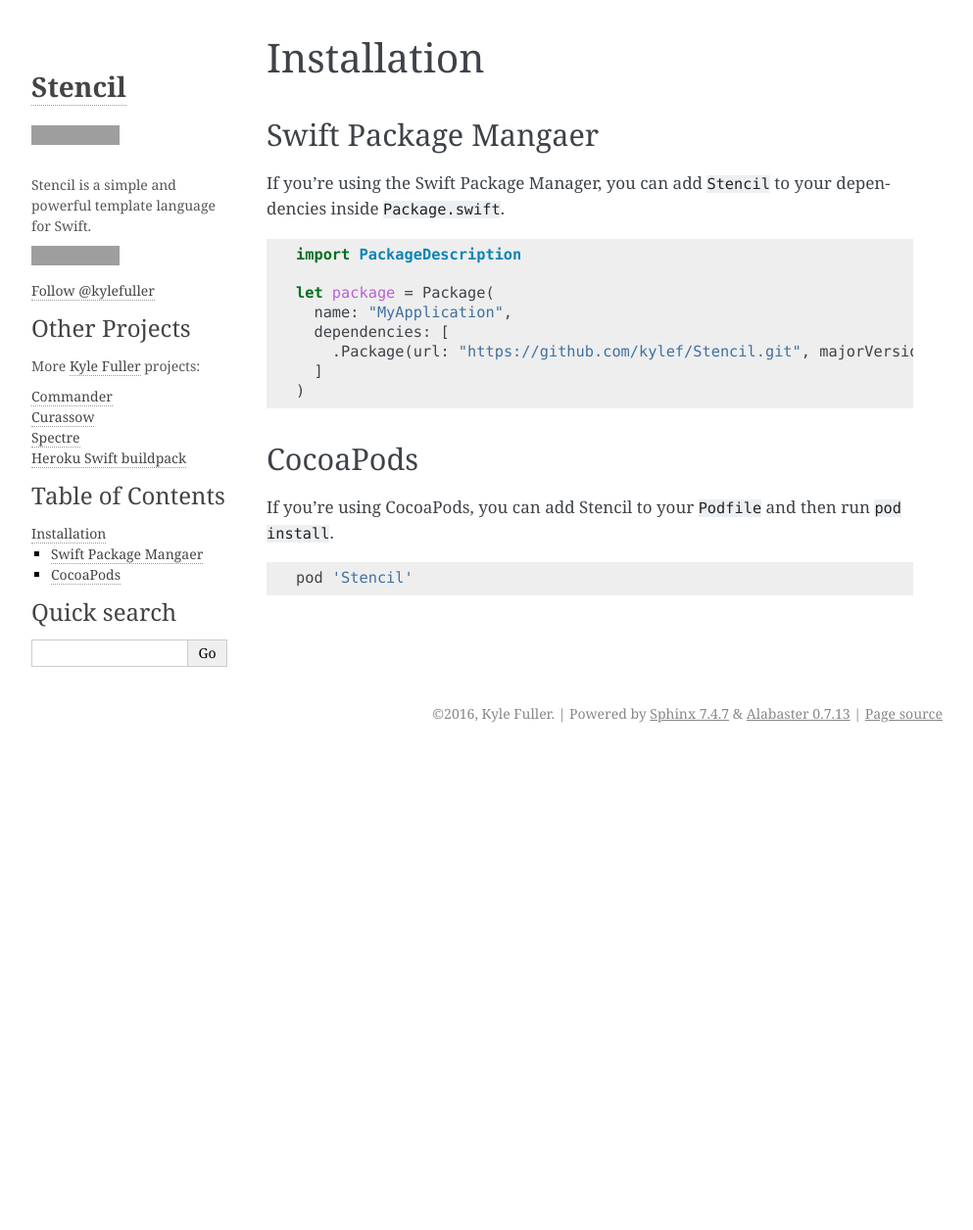
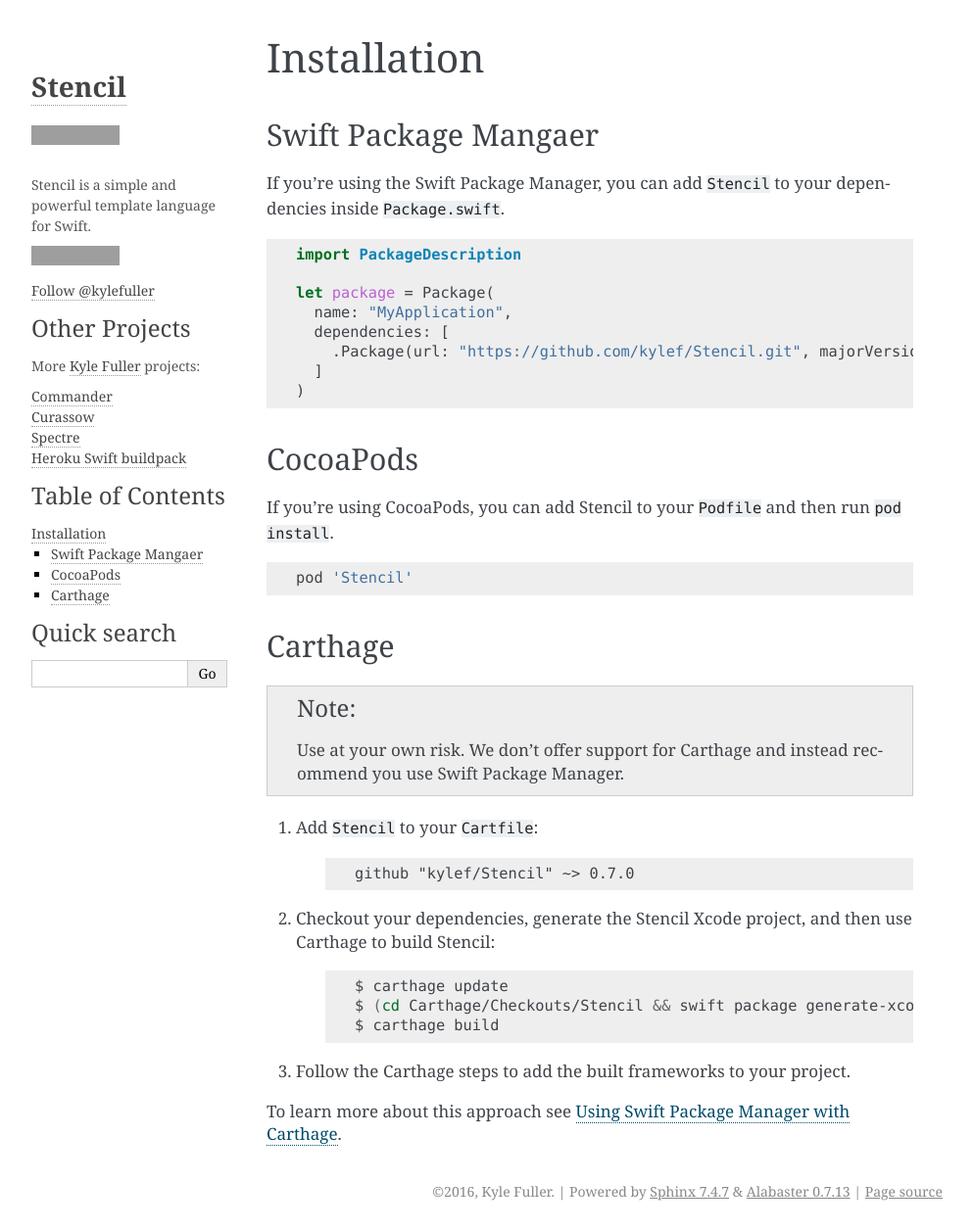
Before and after one commit to stencilproject/Stencil, a Sphinx documentation site: the page built from docs/installation.rst, in a window 1280 px wide, cut to the strip 0-1256 px from the top of the page. Shown: the whole strip at 98% size, without its empty margins (148-1141 px from the left). Built offline with Sphinx 7.4.7, drawn with Linux system fonts in a browser that asks for light colours; comment, search, counter and statistics services are not loaded; before the commit the page ends 900 px from its top, so only the background shows below that; grey boxes are pictures that could not be loaded.

Commit message:
chore(docs): Add installation instructions for Carthage
Closes #27
Closes #65

```diff
--- a/docs/installation.rst
+++ b/docs/installation.rst
@@ -27,3 +27,26 @@ If you're using CocoaPods, you can add Stencil to your ``Podfile`` and then run
 .. code-block:: ruby
 
     pod 'Stencil'
+
+Carthage
+--------
+
+.. note:: Use at your own risk. We don't offer support for Carthage and instead recommend you use Swift Package Manager.
+
+1) Add ``Stencil`` to your ``Cartfile``:
+
+    .. code-block:: text
+
+        github "kylef/Stencil" ~> 0.7.0
+
+2) Checkout your dependencies, generate the Stencil Xcode project, and then use Carthage to build Stencil:
+
+    .. code-block:: shell
+
+        $ carthage update
+        $ (cd Carthage/Checkouts/Stencil && swift package generate-xcodeproj)
+        $ carthage build
+
+3) Follow the Carthage steps to add the built frameworks to your project.
+
+To learn more about this approach see `Using Swift Package Manager with Carthage <https://fuller.li/posts/using-swift-package-manager-with-carthage/>`_.
```
